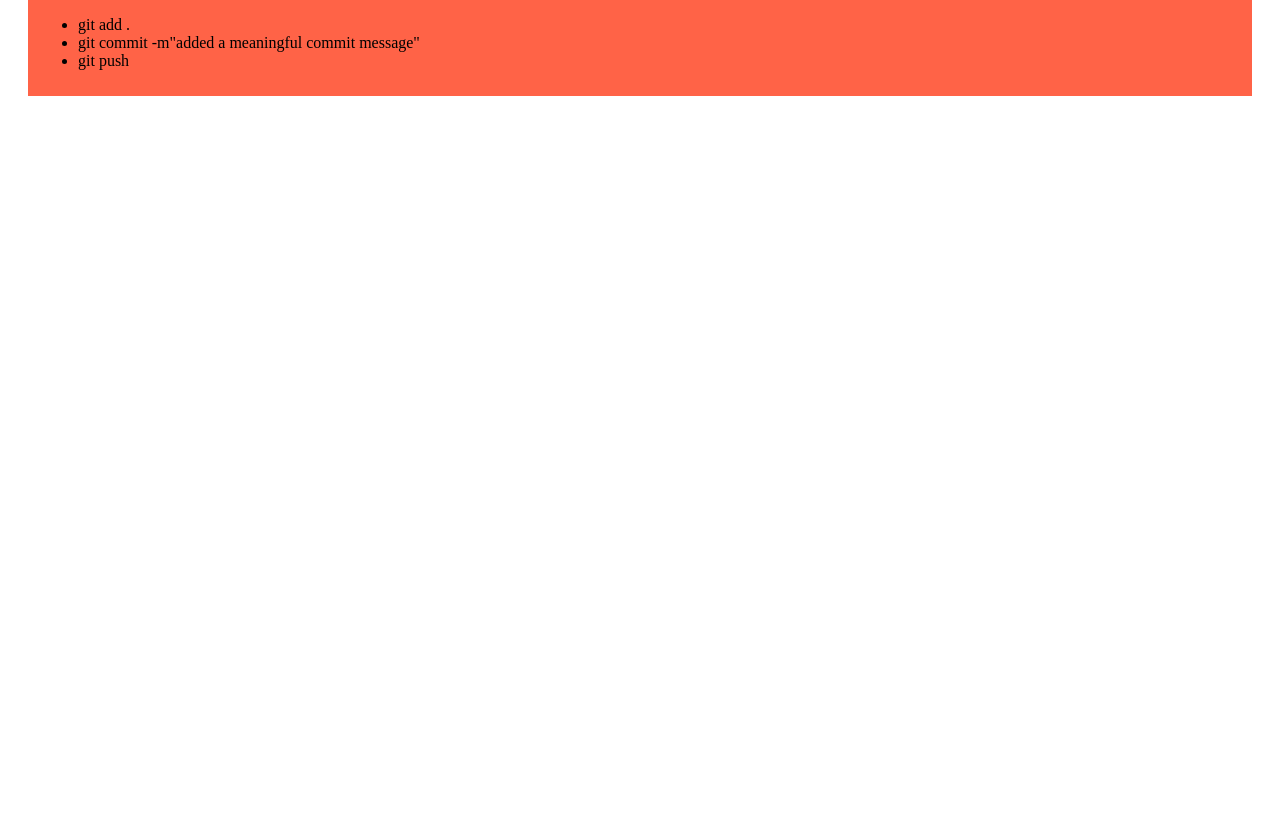
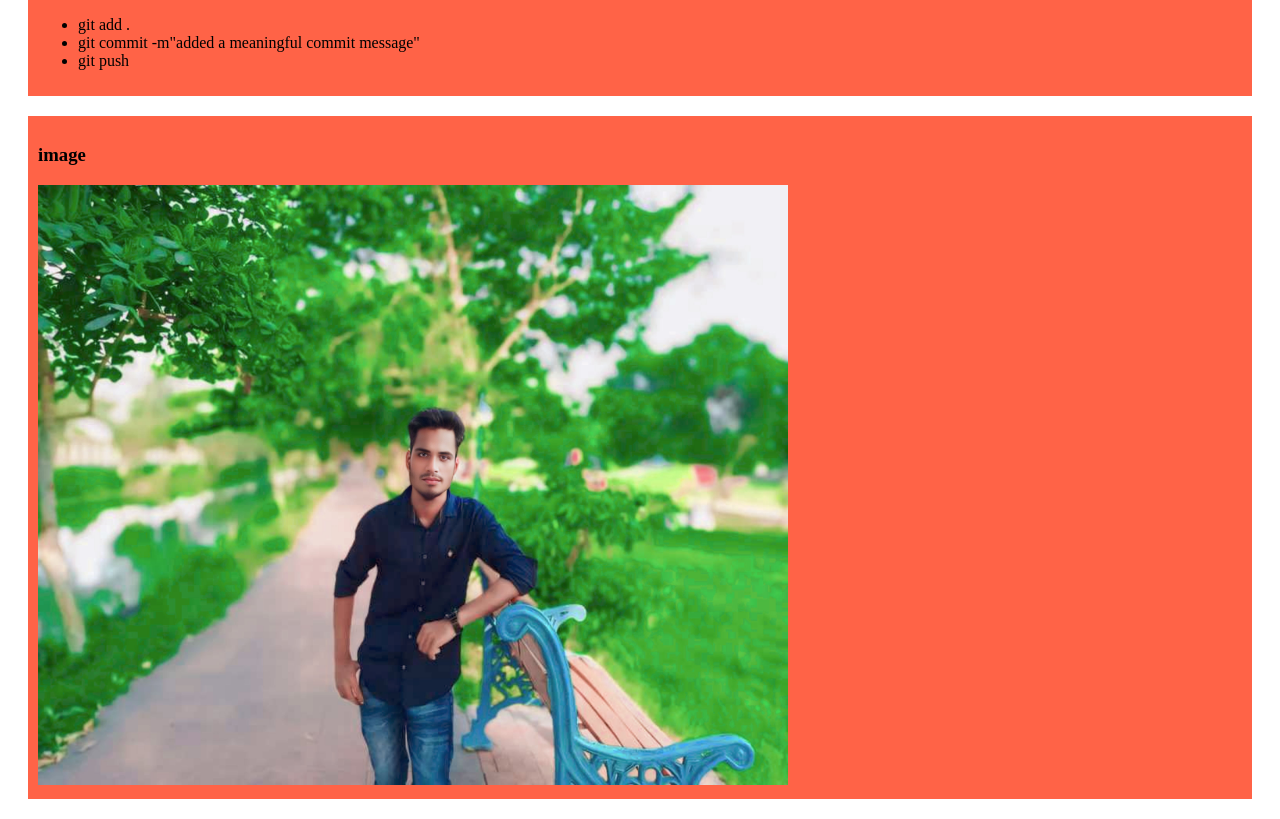
Before and after one commit to hamidur121/New-Website-Github, a plain HTML site: page index.html in a window 1280 px wide. Shown: the part 528-1347 px from the top of the page. Before the commit the page ends 800 px from the top, so only its background shows below. Drawn offline with Linux system fonts and the light colour scheme.

Commit message:
added the image

```diff
--- a/index.html
+++ b/index.html
@@ -31,5 +31,10 @@
             <li>git push</li>
         </ul>
     </div>
+    <div>
+
+        <h3>image</h3>
+        <img src="1715881529642.jpg" height="600px" width="750px" alt="image">
+    </div>
 </body>
 </html>
```
Also changed, not shown: 1715881529642.jpg (added).
